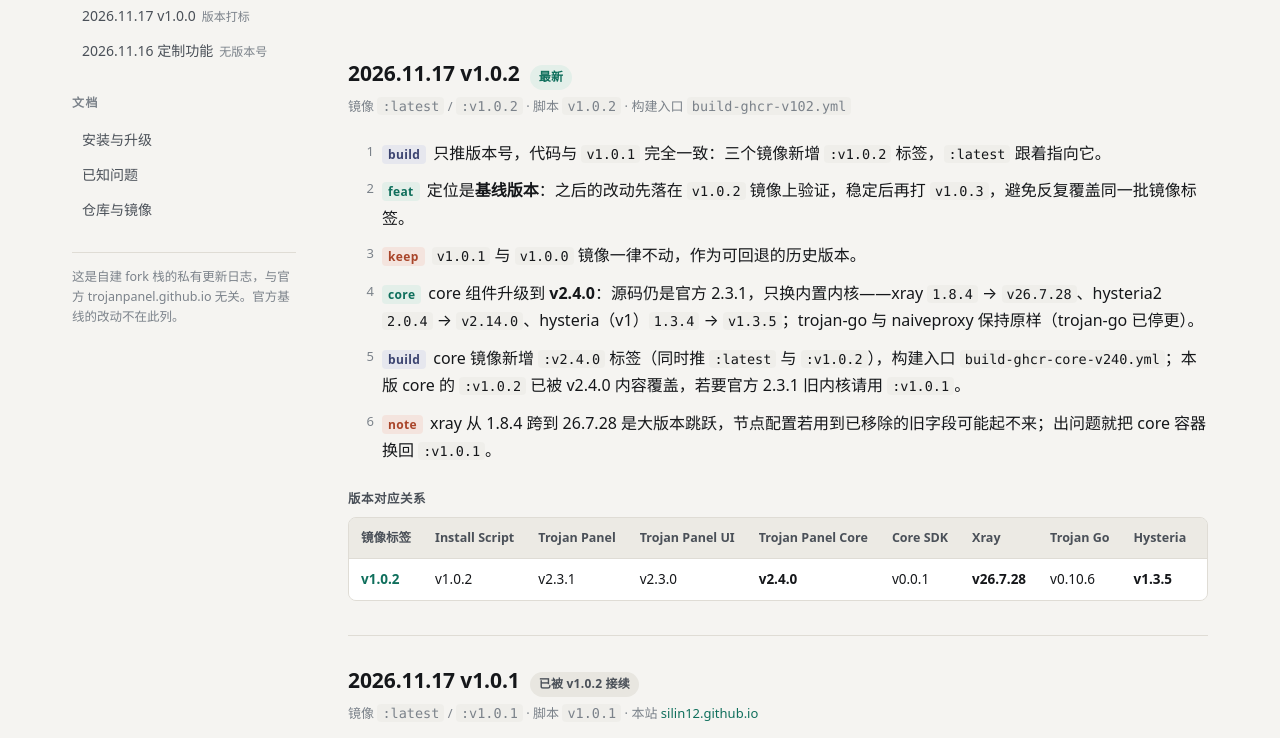
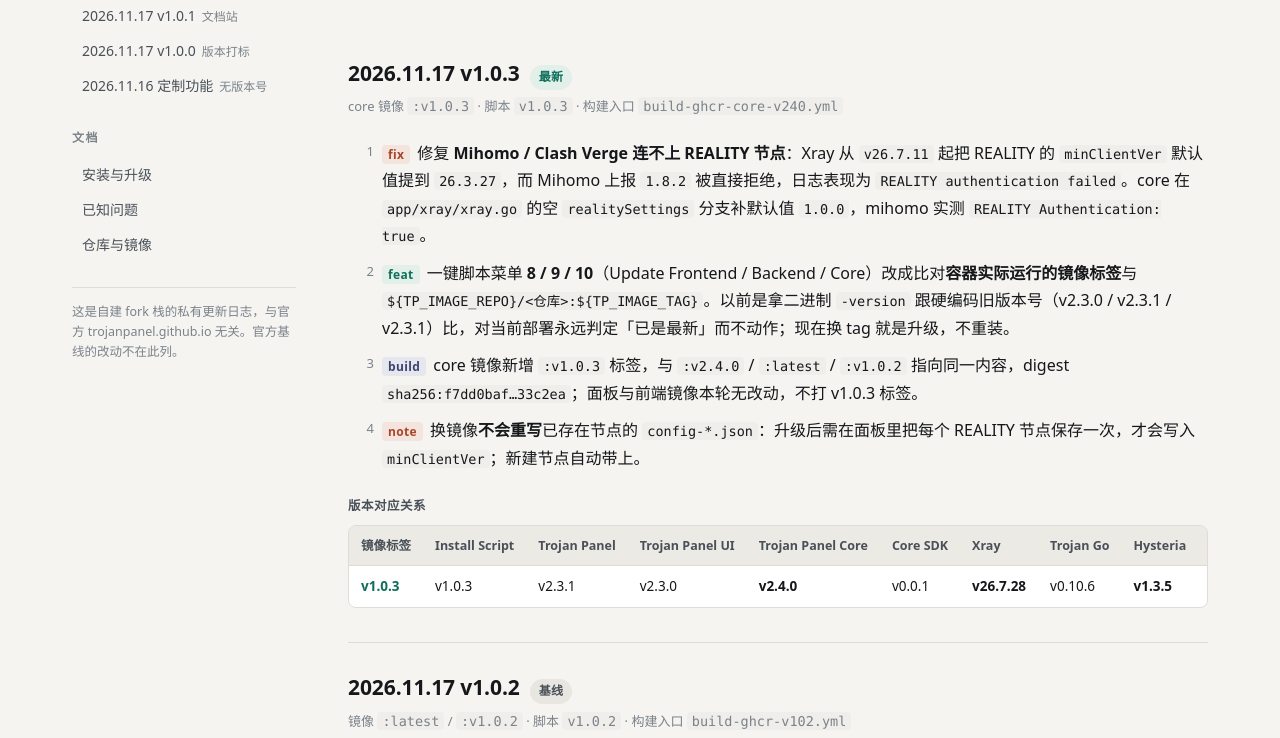
Before and after one commit to silin12/silin12.github.io, a plain HTML site: page index.html in a window 1280 px wide. Shown: the part 213-951 px from the top of the page. Drawn offline with Linux system fonts and the light colour scheme.

Commit message:
docs: add v1.0.3 changelog entry

```diff
--- a/index.html
+++ b/index.html
@@ -221,6 +221,7 @@ footer{
   <div class="brand">Trojan Panel 自建栈<small>silin12 fork · 更新日志</small></div>
   <div class="spacer"></div>
   <nav class="top-nav">
+    <a href="#v103">v1.0.3</a>
     <a href="#v102">v1.0.2</a>
     <a href="#v101">v1.0.1</a>
     <a href="#v100">v1.0.0</a>
@@ -234,6 +235,7 @@ footer{
   <aside class="side">
     <h3>更新日志</h3>
     <ol>
+      <li><a href="#v103">2026.11.17 v1.0.3<span class="v">最新</span></a></li>
       <li><a href="#v102">2026.11.17 v1.0.2<span class="v">基线</span></a></li>
       <li><a href="#v101">2026.11.17 v1.0.1<span class="v">文档站</span></a></li>
       <li><a href="#v100">2026.11.17 v1.0.0<span class="v">版本打标</span></a></li>
@@ -254,11 +256,43 @@ footer{
       <p>自建 fork 栈（<code class="inline">ghcr.io/silin12</code> 镜像 + 改造后的一键脚本）的版本发布记录。每个版本附版本对应关系表，写明镜像、面板、内核各层实际跑的版本。</p>
     </div>
 
+    <!-- ===== v1.0.3 ===== -->
+    <section class="ver" id="v103">
+      <div class="ver-head">
+        <h2>2026.11.17 v1.0.3</h2>
+        <span class="badge">最新</span>
+      </div>
+      <p class="when">core 镜像 <code class="inline">:v1.0.3</code> · 脚本 <code class="inline">v1.0.3</code> · 构建入口 <code class="inline">build-ghcr-core-v240.yml</code></p>
+
+      <ul class="log">
+        <li><div><span class="k fix">fix</span>修复 <b>Mihomo / Clash Verge 连不上 REALITY 节点</b>：Xray 从 <code class="inline">v26.7.11</code> 起把 REALITY 的 <code class="inline">minClientVer</code> 默认值提到 <code class="inline">26.3.27</code>，而 Mihomo 上报 <code class="inline">1.8.2</code> 被直接拒绝，日志表现为 <code class="inline">REALITY authentication failed</code>。core 在 <code class="inline">app/xray/xray.go</code> 的空 <code class="inline">realitySettings</code> 分支补默认值 <code class="inline">1.0.0</code>，mihomo 实测 <code class="inline">REALITY Authentication: true</code>。</div></li>
+        <li><div><span class="k feat">feat</span>一键脚本菜单 <b>8 / 9 / 10</b>（Update Frontend / Backend / Core）改成比对<b>容器实际运行的镜像标签</b>与 <code class="inline">${TP_IMAGE_REPO}/&lt;仓库&gt;:${TP_IMAGE_TAG}</code>。以前是拿二进制 <code class="inline">-version</code> 跟硬编码旧版本号（v2.3.0 / v2.3.1 / v2.3.1）比，对当前部署永远判定「已是最新」而不动作；现在换 tag 就是升级，不重装。</div></li>
+        <li><div><span class="k build">build</span>core 镜像新增 <code class="inline">:v1.0.3</code> 标签，与 <code class="inline">:v2.4.0</code> / <code class="inline">:latest</code> / <code class="inline">:v1.0.2</code> 指向同一内容，digest <code class="inline">sha256:f7dd0baf…33c2ea</code>；面板与前端镜像本轮无改动，不打 v1.0.3 标签。</div></li>
+        <li><div><span class="k fix">note</span>换镜像<b>不会重写</b>已存在节点的 <code class="inline">config-*.json</code>：升级后需在面板里把每个 REALITY 节点保存一次，才会写入 <code class="inline">minClientVer</code>；新建节点自动带上。</div></li>
+      </ul>
+
+      <div class="tbl-wrap">
+        <div class="tbl-label">版本对应关系</div>
+        <div class="scroll">
+          <table>
+            <thead>
+              <tr>
+                <th>镜像标签</th><th>Install Script</th><th>Trojan Panel</th><th>Trojan Panel UI</th><th>Trojan Panel Core</th><th>Core SDK</th><th>Xray</th><th>Trojan Go</th><th>Hysteria</th><th>Hysteria2</th><th>Caddy（NaiveProxy）</th>
+              </tr>
+            </thead>
+            <tbody>
+              <tr><td>v1.0.3</td><td>v1.0.3</td><td>v2.3.1</td><td>v2.3.0</td><td><b>v2.4.0</b></td><td>v0.0.1</td><td><b>v26.7.28</b></td><td>v0.10.6</td><td><b>v1.3.5</b></td><td><b>v2.14.0</b></td><td>v2.6.4</td></tr>
+            </tbody>
+          </table>
+        </div>
+      </div>
+    </section>
+
     <!-- ===== v1.0.2 ===== -->
     <section class="ver" id="v102">
       <div class="ver-head">
         <h2>2026.11.17 v1.0.2</h2>
-        <span class="badge">最新</span>
+        <span class="badge gray">基线</span>
       </div>
       <p class="when">镜像 <code class="inline">:latest</code> / <code class="inline">:v1.0.2</code> · 脚本 <code class="inline">v1.0.2</code> · 构建入口 <code class="inline">build-ghcr-v102.yml</code></p>
 
@@ -377,14 +411,22 @@ footer{
     <div class="block" id="install">
       <h2>安装与升级</h2>
       <h3>一键安装（按版本固定）</h3>
-      <pre><span class="c"># 装 v1.0.2（当前基线版本，推荐）</span>
+      <pre><span class="c"># 装 v1.0.3（当前推荐，core 含 REALITY minClientVer 补丁）</span>
+TP_IMAGE_REPO=ghcr.io/silin12 TP_IMAGE_TAG=v1.0.3 bash &lt;(curl -fsSL https://raw.githubusercontent.com/silin12/install-script/main/install_script.sh)
+
+<span class="c"># 退到 v1.0.2 基线 / v1.0.1 / v1.0.0</span>
 TP_IMAGE_REPO=ghcr.io/silin12 TP_IMAGE_TAG=v1.0.2 bash &lt;(curl -fsSL https://raw.githubusercontent.com/silin12/install-script/main/install_script.sh)
 
-<span class="c"># 回退到 v1.0.1 或 v1.0.0</span>
 TP_IMAGE_REPO=ghcr.io/silin12 TP_IMAGE_TAG=v1.0.1 bash &lt;(curl -fsSL https://raw.githubusercontent.com/silin12/install-script/main/install_script.sh)
 
 TP_IMAGE_REPO=ghcr.io/silin12 TP_IMAGE_TAG=v1.0.0 bash &lt;(curl -fsSL https://raw.githubusercontent.com/silin12/install-script/main/install_script.sh)</pre>
       <p><code class="inline">TP_IMAGE_TAG</code> 默认 <code class="inline">latest</code>；不传就是拉 latest。卸载或换版本时请带上与安装时相同的 tag，否则单镜像清理会提示找不到镜像。</p>
+
+      <h3>升级：菜单 8 / 9 / 10（不重装）</h3>
+      <pre><span class="c"># 目标版本写在 TP_IMAGE_TAG，进菜单后点 8 / 9 / 10</span>
+TP_IMAGE_REPO=ghcr.io/silin12 TP_IMAGE_TAG=v1.0.3 bash &lt;(curl -fsSL https://raw.githubusercontent.com/silin12/install-script/main/install_script.sh)</pre>
+      <p>8 = Update Trojan Panel Frontend，9 = Update Trojan Panel Backend，10 = Update Trojan Panel Core。脚本先 <code class="inline">docker inspect -f '{{.Config.Image}}'</code> 取容器当前镜像，与 <code class="inline">${TP_IMAGE_REPO}/&lt;仓库&gt;:${TP_IMAGE_TAG}</code> 比对，不一致才动；一致就打印「已是最新」。真正执行时会从 <code class="inline">config.ini</code> 读回 MariaDB / Redis / grpc / server 端口，<code class="inline">flushall</code> 清 Redis，<code class="inline">docker rm</code> 旧容器，拉新 tag，按原参数重建——数据库、节点配置、证书都不动。</p>
+      <p>换过 core 之后，已存在节点的 <code class="inline">config-*.json</code> 不会被重写，REALITY 节点要在面板里逐个保存一次才会带上 <code class="inline">minClientVer</code>。</p>
 
       <h3>只换某个容器（不重装）</h3>
       <pre>docker pull ghcr.io/silin12/trojan-panel-ui:v1.0.2
@@ -399,7 +441,7 @@ docker rm -f trojan-panel-ui-old</pre>
       <div class="tag-row">
         <span>ghcr.io/silin12/trojan-panel:latest / :v1.0.0 / :v1.0.1 / :v1.0.2</span>
         <span>ghcr.io/silin12/trojan-panel-ui:latest / :v1.0.0 / :v1.0.1 / :v1.0.2</span>
-        <span>ghcr.io/silin12/trojan-panel-core:latest / :v1.0.0 / :v1.0.1 / :v1.0.2 / :v2.4.0</span>
+        <span>ghcr.io/silin12/trojan-panel-core:latest / :v1.0.0 / :v1.0.1 / :v1.0.2 / :v1.0.3 / :v2.4.0</span>
       </div>
       <p>重建镜像：仓库 Actions → <code class="inline">Build GHCR images v1.0.2</code>（<code class="inline">build-ghcr-v102.yml</code>）→ Run workflow。手动点一次约 2–3 分钟。</p>
     </div>
@@ -408,7 +450,7 @@ docker rm -f trojan-panel-ui-old</pre>
     <div class="block" id="issues">
       <h2>已知问题</h2>
       <ul class="plain">
-        <li><strong>节点 REALITY 延迟 -1</strong>：私钥反推的公钥与面板显示不一致，改过 publicKey 仍连不通，现已换端口绕过，根因未定位。改动前已恢复原值。</li>
+        <li><strong>REALITY 连不上（已修复）</strong>：根因是 Xray ≥ v26.7.11 把 <code class="inline">minClientVer</code> 默认提到 <code class="inline">26.3.27</code>，Mihomo / Clash 上报 <code class="inline">1.8.2</code> 被拒；<code class="inline">v1.0.3</code> 的 core 已补默认 <code class="inline">1.0.0</code>，mihomo 实测握手成功。老节点仍需在面板里逐个保存一次。</li>
         <li><strong>SMTP 邮件提醒未启用</strong>：四项配置留空、四个开关关闭，代码与镜像就绪，需要时在「系统邮箱设置」里填。</li>
         <li><strong>每月重置开关未打开</strong>：代码逻辑正确（每月 1 号 00:00，仅 <code class="inline">role_id=3</code>），面板账户页的开关还没开。</li>
         <li><strong>数据库口令曾出现在截图</strong>：建议改成新口令，并同步更新容器环境变量。</li>
```
